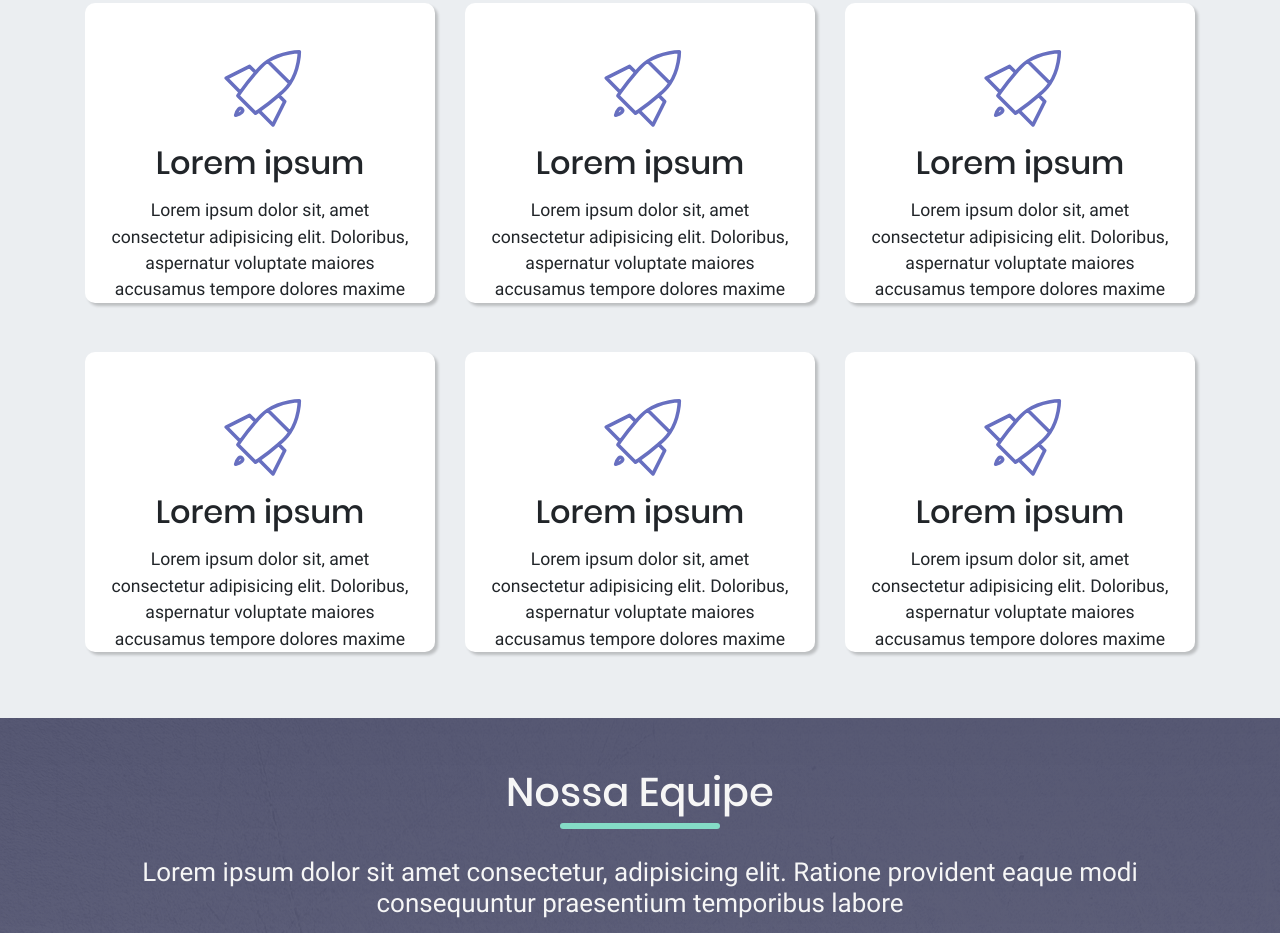
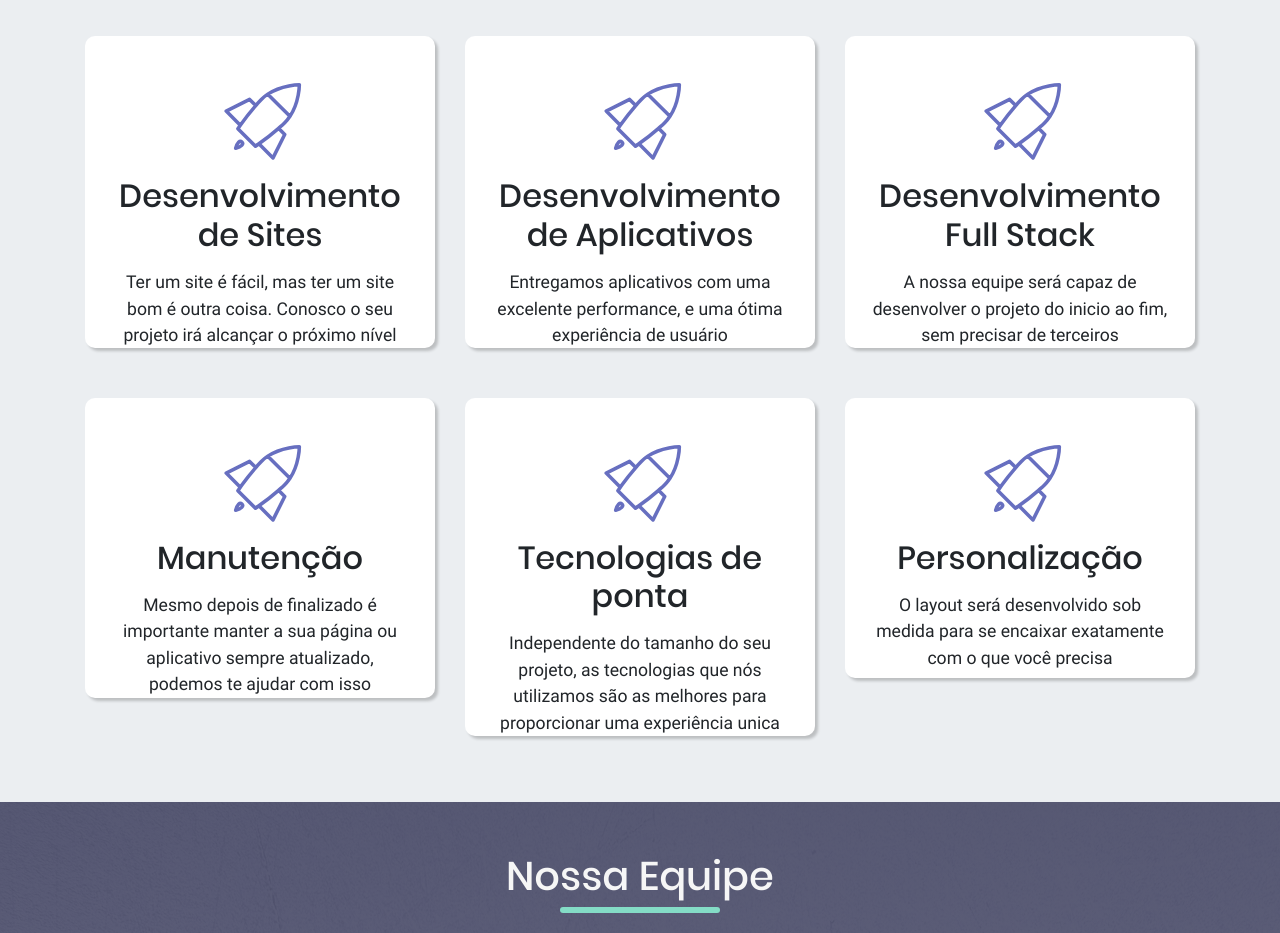
Before and after one commit to AdlerSR/Libby, a plain HTML site: page index.html in a window 1280 px wide. Shown: the part 787-1720 px from the top of the page. Drawn offline with nearby package versions, Linux system fonts and the light colour scheme.

Commit message:
Definindo alguns textos do Site

```diff
--- a/index.html
+++ b/index.html
@@ -5,14 +5,13 @@
     <meta charset="UTF-8">
     <meta name="viewport" content="width=device-width, initial-scale=1.0">
     <meta http-equiv="X-UA-Compatible" content="ie=edge">
-    <meta name="description" content="Lorem ipsum dolor sit amet consectetur, adipisicing elit. Ratione
-    provident eaque modi consequuntur praesentium temporibus labore">
+    <meta name="description" content="Desenvolvimento de Software com grande qualidade e utilizando as melhores tecnologias do mercado. Tem uma ideia mas está com dificuldade tirar do papel? Entre em contato conosco, queremos trabalhar em seu projeto">
     <link rel="canonical" href="https://libby.in/">
     <link rel="shortcut icon" href="img/libbyBranco.png">
     <link rel="stylesheet" href="https://use.fontawesome.com/releases/v5.8.1/css/all.css">
     <link rel="stylesheet" href="css/style.css">
     <link rel="stylesheet" href="bootstrap/css/bootstrap.min.css">
-    <title>Libby</title>
+    <title>Libby | Desenvolvimento de Software</title>
     <script src="https://www.google.com/recaptcha/api.js?onload=onloadCallback&render=explicit" async defer>
     </script>
     <script src="https://code.jquery.com/jquery-2.2.4.min.js"></script>
@@ -51,7 +50,7 @@
             <div class="row">
                 <div class="col-md-6 text-center home-left">
                     <img src="img/libbyBranco.png" alt="Logo da libby" class="logo-home">
-                    <h1 class="title-home">transformando a sua ideia em projetos</h1>
+                    <h1 class="title-home">Desenvolvimento de Software com as tecnologias certas</h1>
                 </div>
                 <div class="col-md-6 home-right">
                     <img src="img/undraw_code_review_l1q9.svg" alt="imagem home" class="img-home">
@@ -66,33 +65,29 @@
                     <div class="boxTitle-blue">
                         <h1 class="titleContent-black">Sobre nós</h1>
                     </div>
-                    <h3 class="subtitleContent-black">Lorem ipsum dolor sit amet consectetur, adipisicing elit. Ratione
-                        provident eaque modi consequuntur praesentium temporibus labore</h3>
+                    <h3 class="subtitleContent-black">Somos uma equipe altamente qualificada para entregar a melhor solução aos nossos clientes. Acreditamos que a tecnologia melhora a vida das pessoas, e levamos essa ideia muito a sério.</h3>
                 </div>
             </div>
             <div class="row boxSpace-sobre">
                 <div class="col-md-4">
                     <div class="boxCard-sobre text-center">
                         <img src="img/rocket.svg" class="boxImg-sobre rocketImg">
-                        <h2>Lorem ipsum</h2>
-                        <p class="boxSubtitle-sobre">Lorem ipsum dolor sit, amet consectetur adipisicing elit.
-                            Doloribus, aspernatur voluptate maiores accusamus tempore dolores maxime</p>
+                        <h2>Desenvolvimento de Sites</h2>
+                        <p class="boxSubtitle-sobre">Ter um site é fácil, mas ter um site bom é outra coisa. Conosco o seu projeto irá alcançar o próximo nível</p>
                     </div>
                 </div>
                 <div class="col-md-4">
                     <div class="boxCard-sobre text-center">
                         <img src="img/rocket.svg" class="boxImg-sobre rocketImg">
-                        <h2>Lorem ipsum</h2>
-                        <p class="boxSubtitle-sobre">Lorem ipsum dolor sit, amet consectetur adipisicing elit.
-                            Doloribus, aspernatur voluptate maiores accusamus tempore dolores maxime</p>
+                        <h2>Desenvolvimento de Aplicativos</h2>
+                        <p class="boxSubtitle-sobre">Entregamos aplicativos com uma excelente performance, e uma ótima experiência de usuário</p>
                     </div>
                 </div>
                 <div class="col-md-4">
                     <div class="boxCard-sobre text-center">
                         <img src="img/rocket.svg" class="boxImg-sobre rocketImg">
-                        <h2>Lorem ipsum</h2>
-                        <p class="boxSubtitle-sobre">Lorem ipsum dolor sit, amet consectetur adipisicing elit.
-                            Doloribus, aspernatur voluptate maiores accusamus tempore dolores maxime</p>
+                        <h2>Desenvolvimento Full Stack</h2>
+                        <p class="boxSubtitle-sobre">A nossa equipe será capaz de desenvolver o projeto do inicio ao fim, sem precisar de terceiros</p>
                     </div>
                 </div>
             </div>
@@ -100,25 +95,22 @@
                 <div class="col-md-4">
                     <div class="boxCard-sobre text-center">
                         <img src="img/rocket.svg" class="boxImg-sobre rocketImg">
-                        <h2>Lorem ipsum</h2>
-                        <p class="boxSubtitle-sobre">Lorem ipsum dolor sit, amet consectetur adipisicing elit.
-                            Doloribus, aspernatur voluptate maiores accusamus tempore dolores maxime</p>
+                        <h2>Manutenção</h2>
+                        <p class="boxSubtitle-sobre">Mesmo depois de finalizado é importante manter a sua página ou aplicativo sempre atualizado, podemos te ajudar com isso</p>
                     </div>
                 </div>
                 <div class="col-md-4">
                     <div class="boxCard-sobre text-center">
                         <img src="img/rocket.svg" class="boxImg-sobre rocketImg">
-                        <h2>Lorem ipsum</h2>
-                        <p class="boxSubtitle-sobre">Lorem ipsum dolor sit, amet consectetur adipisicing elit.
-                            Doloribus, aspernatur voluptate maiores accusamus tempore dolores maxime</p>
+                        <h2>Tecnologias de ponta</h2>
+                        <p class="boxSubtitle-sobre">Independente do tamanho do seu projeto, as tecnologias que nós utilizamos são as melhores para proporcionar uma experiência unica</p>
                     </div>
                 </div>
                 <div class="col-md-4">
                     <div class="boxCard-sobre text-center">
                         <img src="img/rocket.svg" class="boxImg-sobre rocketImg">
-                        <h2>Lorem ipsum</h2>
-                        <p class="boxSubtitle-sobre">Lorem ipsum dolor sit, amet consectetur adipisicing elit.
-                            Doloribus, aspernatur voluptate maiores accusamus tempore dolores maxime</p>
+                        <h2>Personalização</h2>
+                        <p class="boxSubtitle-sobre">O layout será desenvolvido sob medida para se encaixar exatamente com o que você precisa</p>
                     </div>
                 </div>
             </div>
@@ -131,8 +123,8 @@
                     <div class="boxTitle-green">
                         <h1 class="titleContent-white">Nossa Equipe</h1>
                     </div>
-                    <h3 class="subtitleContent-white">Lorem ipsum dolor sit amet consectetur, adipisicing elit. Ratione
-                        provident eaque modi consequuntur praesentium temporibus labore</h3>
+                    <!-- <h3 class="subtitleContent-white">Lorem ipsum dolor sit amet consectetur, adipisicing elit. Ratione
+                        provident eaque modi consequuntur praesentium temporibus labore</h3> -->
                 </div>
             </div>
             <div class="row text-center boxSpace-equipe">
@@ -208,9 +200,7 @@
                     <div class="boxTitle-blue">
                         <h1 class="titleContent-black">Entre em contato</h1>
                     </div>
-                    <h3 class="subtitleContent-black boxSpace-contato">Lorem ipsum dolor sit amet consectetur,
-                        adipisicing elit. Ratione
-                        provident eaque modi consequuntur praesentium temporibus labore</h3>
+                    <h3 class="subtitleContent-black boxSpace-contato">Preencha o formulário e entraremos em contato para analisar o seu projeto e identificar a melhor solução</h3>
                 </div>
                 <div class="alignContato-right col-md-6">
                     <form action="#" method="POST" name="htmlform" id="form" novalidate>
```
